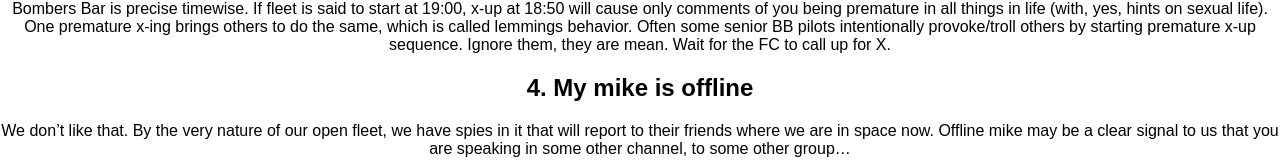
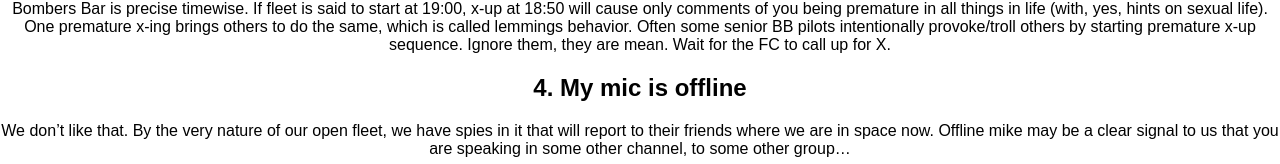
Before and after one commit to BombersBar/website, a React (Create React App) app: page /faq in a window 1280 px wide. Shown: the part 447-611 px from the top of the page. Built offline with nearby package versions, Linux system fonts and the light colour scheme.

Commit message:
Spelling

```diff
--- a/src/Views/Faq.js
+++ b/src/Views/Faq.js
@@ -16,7 +16,7 @@ const faqData = [
     "body": "Bombers Bar is precise timewise. If fleet is said to start at 19:00, x-up at 18:50 will cause only comments of you being premature in all things in life (with, yes, hints on sexual life). One premature x-ing brings others to do the same, which is called lemmings behavior. Often some senior BB pilots intentionally provoke/troll others by starting premature x-up sequence. Ignore them, they are mean. Wait for the FC to call up for X."
   },
   {
-    "header": "4. My mike is offline",
+    "header": "4. My mic is offline",
     "body": "We don’t like that. By the very nature of our open fleet, we have spies in it that will report to their friends where we are in space now. Offline mike may be a clear signal to us that you are speaking in some other channel, to some other group…"
   },
   {
```
